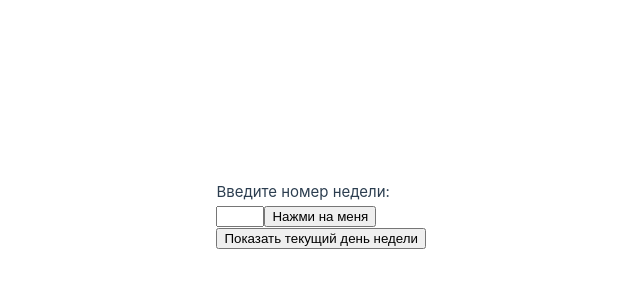
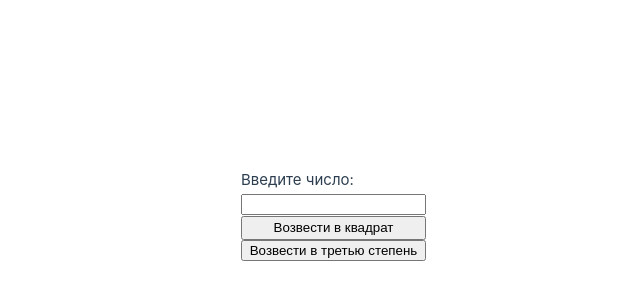
Before and after one commit to LeoonWi/Vue3_Exercises, a Vue app: page / in a window 1280 px wide. Shown: the part 186-486 px from the top of the page, without its empty margins (214-854 px from the left). Built offline with nearby package versions, Linux system fonts and the light colour scheme.

Commit message:
Передача параметров в метод

```diff
--- a/src/App.vue
+++ b/src/App.vue
@@ -2,39 +2,25 @@
   export default {
     data() {
       return {
-        num_day: null,
+        num: '',
       }
     },
     methods: {
-      show: function() {
-        let date = new Date();
-        let Day = date.getDay();
-        let weekDay = ['Воскресенье', 'Понедельник', 'Вторник', 'Среда', 'Четверг', 'Пятница', 'Суббота'];
-        alert(weekDay[Day]);
-      },
-      now_day: function() {
-
-        return weekDay[nDay];
-      },
-      numday: function() {
-        let Num_Day = this.day(this.num_day);
-        alert(Num_Day);
-      },
-      day: function(nDay) {
-        let weekDay = ['Понедельник', 'Вторник', 'Среда', 'Четверг', 'Пятница', 'Суббота' ,'Воскресенье'];
-        return weekDay[nDay-1];
+      show: function(str) {
+        if (str == 'sqr') alert(Math.pow(this.num, 2));
+        else if (str == 'pwr3') alert(Math.pow(this.num, 3));
       }
     }
   }
 </script>
 
 <template>
-  <form action="" @submit="numday">
-    Введите номер недели:<br>
-    <input type="number" v-model="num_day" name="numday" min="1" max="7">
-    <button type="submit">Нажми на меня</button>
-  </form><br>
-  <button @click="show">Показать текущий день недели</button>
+  <div>
+    Введите число:<br>
+    <input type="text" v-model="num">
+  </div><br>
+  <button @click="show('sqr')">Возвести в квадрат</button><br>
+  <button @click="show('pwr3')">Возвести в третью степень</button>
 </template>
 
 <style>
```
